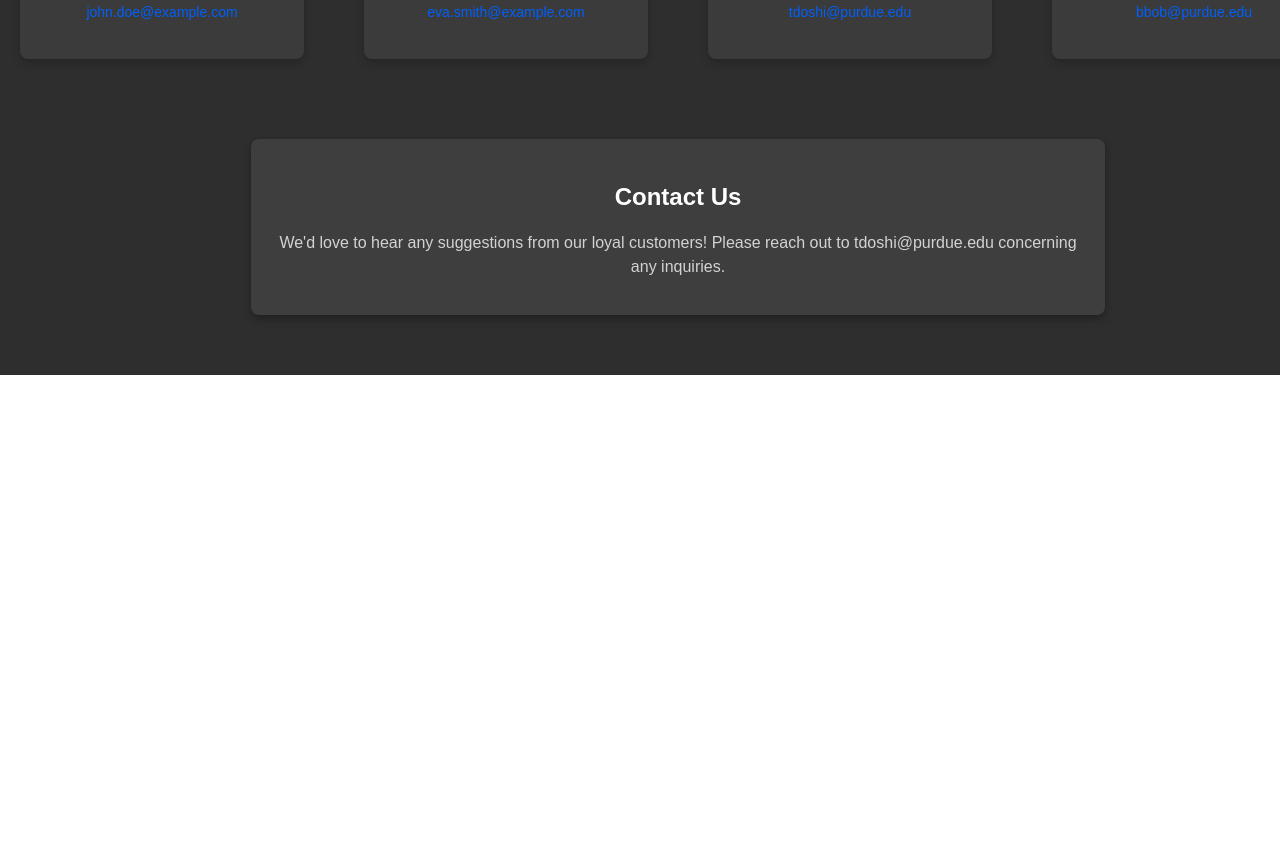
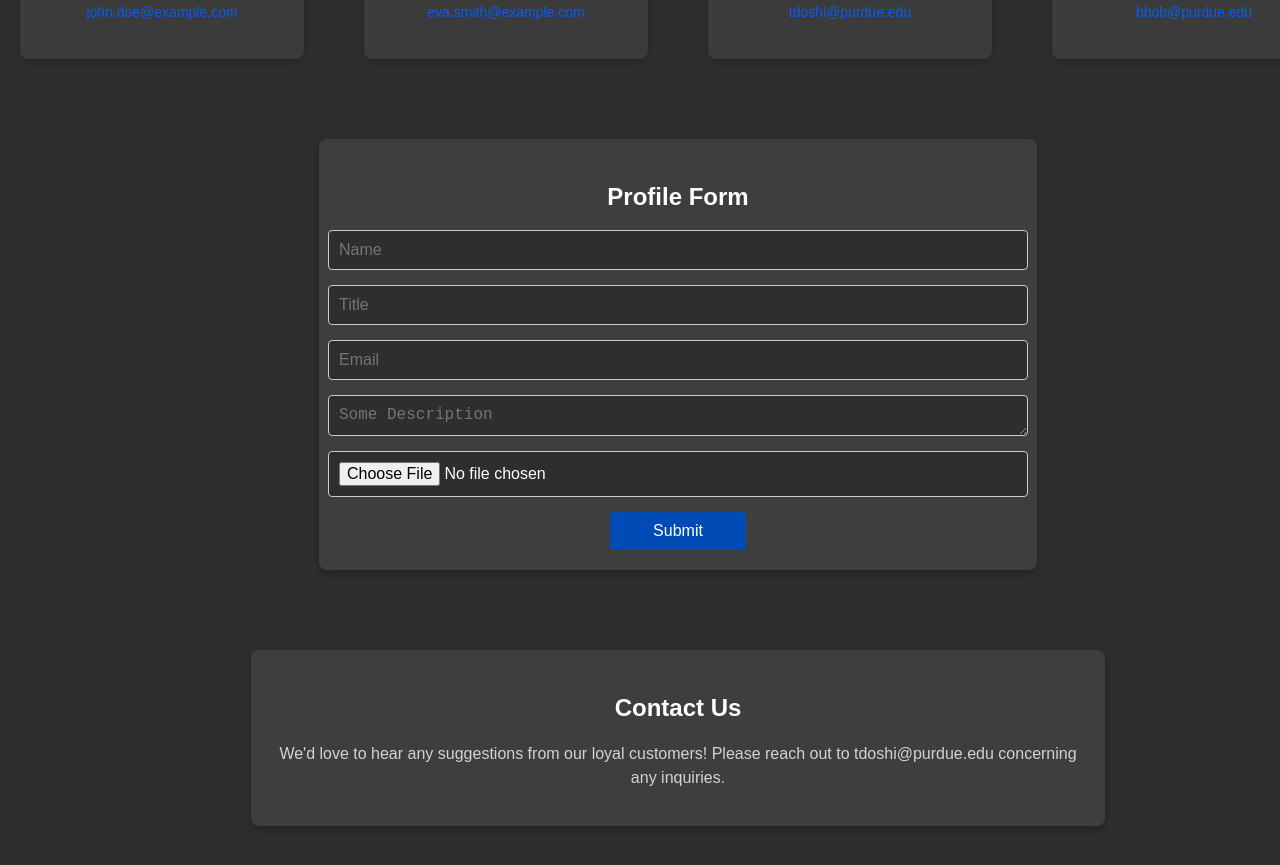
Before and after one commit to tdoshi123/my-react-app, a React (Vite) app: page / in a window 1280 px wide. Shown: the part 780-1645 px from the top of the page. Before the commit the page ends 1155 px from the top, so only its background shows below. Built offline with nearby package versions, Linux system fonts and the light colour scheme.

Commit message:
16th commit

```diff
--- a/src/App.jsx
+++ b/src/App.jsx
@@ -6,6 +6,7 @@ import Wrapper from "./components/wrapper";
 import Card from "./components/card";
 import ContactUs from "./components/contactus";
 import johnDoeImage from "./assets/images/no-dp_16.webp";
+import ProfileForm from "./components/profileform";
 
 function App() {
   const navLinks = [
@@ -106,6 +107,10 @@ function App() {
       </Wrapper>
 
       <Wrapper>
+        <ProfileForm />
+      </Wrapper>
+
+      <Wrapper>
         <ContactUs
           heading="Contact Us"
           message="We'd love to hear any suggestions from our loyal customers! Please reach out to tdoshi@purdue.edu concerning any inquiries."
--- /dev/null
+++ b/src/components/profileform.jsx
@@ -0,0 +1,96 @@
+import React, { useState } from "react";
+import "../styles/profileform.css";
+
+const ProfileForm = () => {
+  const [name, setName] = useState("");
+  const [title, setTitle] = useState("");
+  const [email, setEmail] = useState("");
+  const [bio, setBio] = useState("");
+  const [image, setImage] = useState(null);
+
+  const handleImageChange = (e) => {
+    setImage(e.target.files[0]);
+  };
+
+  const handleSubmit = async (e) => {
+    e.preventDefault();
+
+    const formData = new FormData();
+    formData.append("name", name);
+    formData.append("title", title);
+    formData.append("email", email);
+    formData.append("bio", bio);
+    if (image) {
+      formData.append("image", image);
+    }
+
+    try {
+      const response = await fetch("http://web.ics.purdue.edu/~tdoshi/test/send-data.php", {
+        method: "POST",
+        body: formData,
+      });
+
+      const text = await response.text();
+      console.log("Raw response:", text);
+
+      try {
+        const data = JSON.parse(text);
+        console.log("Success:", data);
+        alert("Profile submitted successfully!");
+      } catch (jsonError) {
+        console.error("Error parsing JSON:", jsonError);
+        alert(`Error: Server response not valid JSON. Raw response: ${text}`);
+      }
+    } catch (error) {
+      console.error("Fetch Error:", error);
+      alert("Error submitting profile. Check console for details.");
+    }
+  };
+
+  return (
+    <div className="profile-form-container">
+      <h2>Profile Form</h2>
+      <form onSubmit={handleSubmit}>
+        <input
+          type="text"
+          name="name"
+          placeholder="Name"
+          value={name}
+          onChange={(e) => setName(e.target.value)}
+          required
+        />
+        <input
+          type="text"
+          name="title"
+          placeholder="Title"
+          value={title}
+          onChange={(e) => setTitle(e.target.value)}
+        />
+        <input
+          type="email"
+          name="email"
+          placeholder="Email"
+          value={email}
+          onChange={(e) => setEmail(e.target.value)}
+          required
+        />
+        <textarea
+          name="bio"
+          placeholder="Some Description"
+          value={bio}
+          onChange={(e) => setBio(e.target.value)}
+          required
+        ></textarea>
+        <input
+          type="file"
+          name="image"
+          accept="image/*"
+          onChange={handleImageChange}
+        />
+        <button type="submit">Submit</button>
+      </form>
+    </div>
+  );
+};
+
+export default ProfileForm;
--- /dev/null
+++ b/src/styles/profileform.css
@@ -0,0 +1,67 @@
+.profile-form-container {
+    background-color: #3e3e3e;
+    padding: 20px;
+    border-radius: 8px;
+    width: 50%;
+    margin: 20px auto;
+    box-shadow: 0 4px 8px rgba(0, 0, 0, 0.3);
+    text-align: center;
+}
+
+.profile-form-container h2 {
+    color: white;
+    margin-bottom: 15px;
+}
+
+.profile-form-container form {
+    display: flex;
+    flex-direction: column;
+    gap: 15px;
+    justify-content: center;
+    align-items: center;
+    width: 100%;
+}
+
+.profile-form-container div {
+    display: flex;
+    flex-direction: column;
+    width: 80%; /* Ensures inputs are properly centered */
+}
+
+.profile-form-container input,
+.profile-form-container textarea {
+    padding: 10px;
+    font-size: 1rem;
+    border-radius: 4px;
+    border: 1px solid #ccc;
+    background-color: #2e2e2e;
+    color: white;
+    outline: none;
+    width: 100%; /* Make inputs and textarea match in width */
+}
+
+.profile-form-container input:focus,
+.profile-form-container textarea:focus {
+    border-color: #0060fa;
+    box-shadow: 0 0 5px rgba(0, 96, 250, 0.5);
+}
+
+.profile-form-container textarea {
+    height: 19px;
+    resize: vertical;
+}
+
+.profile-form-container button {
+    padding: 10px;
+    font-size: 1rem;
+    background-color: #004bb5;
+    color: white;
+    border: none;
+    border-radius: 4px;
+    cursor: pointer;
+    width: 20%;
+}
+
+.profile-form-container button:hover {
+    background-color: #003399;
+}
```
